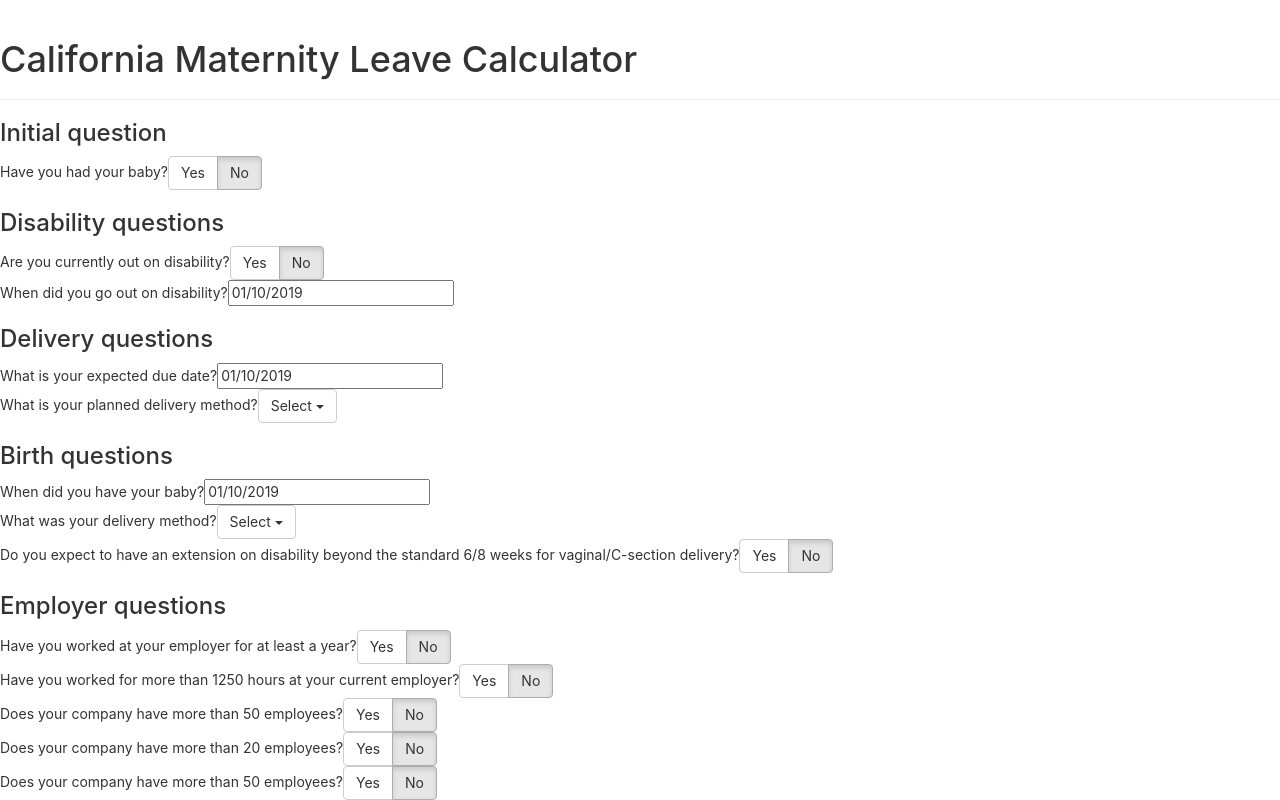
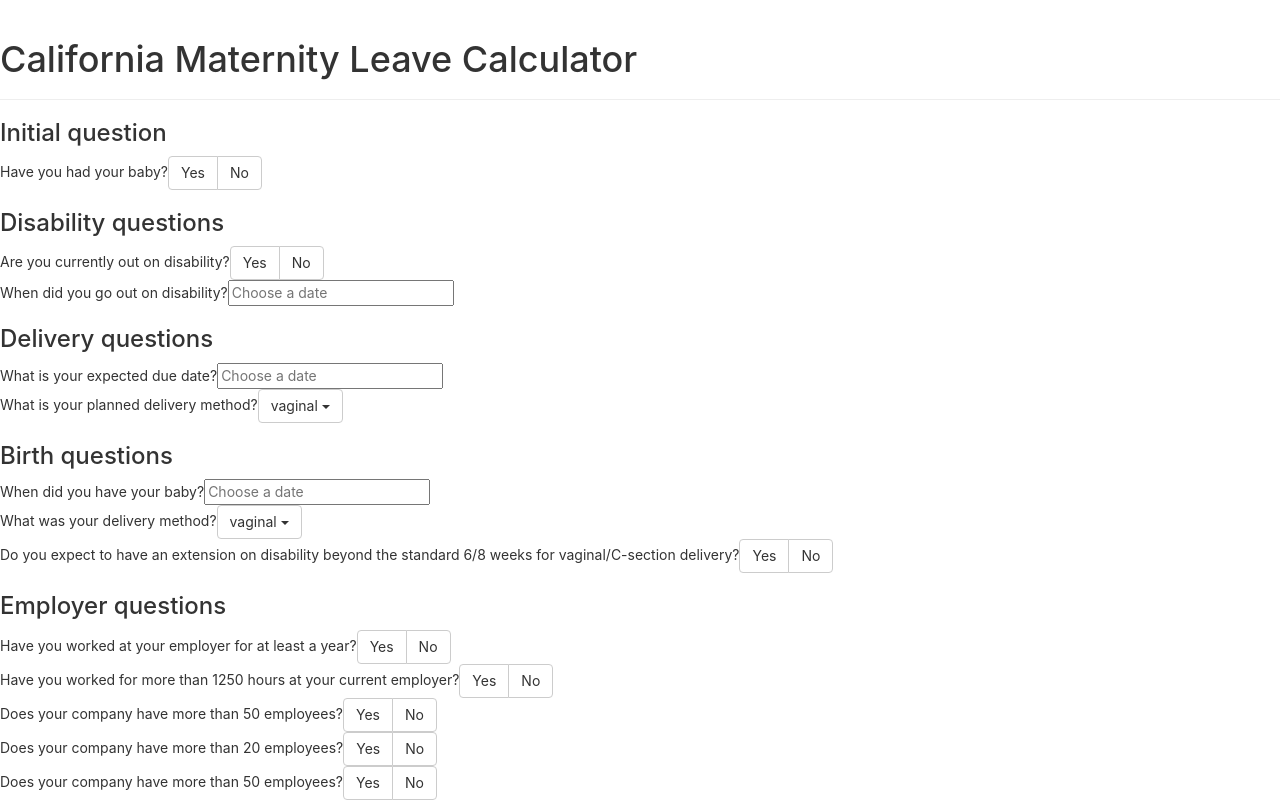
Before and after one commit to wendygwo/maternityLeaveCalculator, a React (Create React App) app: page / in a window 1280 px wide. Built offline with nearby package versions, Linux system fonts and the light colour scheme.

Commit message:
Captured all values

```diff
--- a/package.json
+++ b/package.json
@@ -3,6 +3,7 @@
   "version": "0.1.0",
   "private": true,
   "dependencies": {
+    "lodash": "^4.17.11",
     "react": "^16.7.0",
     "react-bootstrap": "^0.32.4",
     "react-datepicker": "^2.0.0",
--- a/src/components/CalculatorForm/dateQuestion.js
+++ b/src/components/CalculatorForm/dateQuestion.js
@@ -3,19 +3,17 @@
 import "react-datepicker/dist/react-datepicker.css";
 
 class DateQuestion extends Component {
-  handleChange = date => {
-    // this.setState({
-    //   startDate: date
-    // });
-    console.log("date", date);
-  };
-
   render() {
-    const { key, question, date } = this.props;
+    const { question, date, name, onClick } = this.props;
+    // console.log("question", question);
     return (
-      <div key={key}>
+      <div>
         {question}
-        <DatePicker selected={date} onChange={this.handleChange} />
+        <DatePicker
+          selected={date}
+          onChange={date => onClick(date, name)}
+          placeholderText="Choose a date"
+        />
       </div>
     );
   }
--- a/src/components/CalculatorForm/dropdownQuestion.js
+++ b/src/components/CalculatorForm/dropdownQuestion.js
@@ -3,16 +3,24 @@
 
 class DropdownQuestion extends Component {
   render() {
-    const { key, question, title, deliveryMethod } = this.props;
+    const { question, title, deliveryMethod, onClick, name } = this.props;
 
     return (
       <div>
         {question}
-        <DropdownButton bsStyle="default" title={title} key={key}>
-          <MenuItem eventKey="1" active={deliveryMethod === "vaginal"}>
+        <DropdownButton bsStyle="default" title={title}>
+          <MenuItem
+            eventKey="1"
+            active={deliveryMethod === "vaginal"}
+            onClick={() => onClick("vaginal", name)}
+          >
             Vaginal
           </MenuItem>
-          <MenuItem eventKey="2" active={deliveryMethod === "c-section"}>
+          <MenuItem
+            eventKey="2"
+            active={deliveryMethod === "c-section"}
+            onClick={() => onClick("c-section", name)}
+          >
             C-section
           </MenuItem>
         </DropdownButton>
--- a/src/components/CalculatorForm/index.js
+++ b/src/components/CalculatorForm/index.js
@@ -1,6 +1,4 @@
 import React, { Component } from "react";
-import { FormGroup, ControlLabel, FormControl } from "react-bootstrap";
-import { PageHeader } from "react-bootstrap";
 import { allQuestions } from "../../data/questions";
 import ToggleQuestion from "./toggleQuestion";
 import DateQuestion from "./dateQuestion";
@@ -10,35 +8,101 @@
 const DEFAULT_DATE = new Date();
 
 class CalculatorForm extends Component {
+  constructor(props) {
+    super(props);
+    this.state = {
+      hadBabyYetQ0: null,
+      disabilityQ0: null,
+      disabilityQ1: null,
+      noBabyYetQ0: null,
+      noBabyYetQ1: "vaginal",
+      babyBornQ0: null,
+      babyBornQ1: "vaginal",
+      babyBornQ2: null,
+      employerQ0: null,
+      employerQ1: null,
+      employerQ2: null,
+      employerQ3: null,
+      employerQ4: null
+    };
+    // this.state = {
+    //   hadBabyYetQ0: DEFAULT_TOGGLE_ANSWER,
+    //   disabilityQ0: DEFAULT_TOGGLE_ANSWER,
+    //   disabilityQ1: DEFAULT_DATE,
+    //   noBabyYetQ0: DEFAULT_DATE,
+    //   noBabyYetQ1: "vaginal",
+    //   babyBornQ0: DEFAULT_DATE,
+    //   babyBornQ1: "vaginal",
+    //   babyBornQ2: DEFAULT_TOGGLE_ANSWER,
+    //   employerQ0: DEFAULT_TOGGLE_ANSWER,
+    //   employerQ1: DEFAULT_TOGGLE_ANSWER,
+    //   employerQ2: DEFAULT_TOGGLE_ANSWER,
+    //   employerQ3: DEFAULT_TOGGLE_ANSWER,
+    //   employerQ4: DEFAULT_TOGGLE_ANSWER
+    // };
+  }
+  onToggleClick = (value, name) => {
+    console.log("value", value);
+    console.log("name", name);
+    this.setState({
+      [name]: value
+    });
+  };
+  onDateClick = (value, name) => {
+    console.log("value", value);
+    console.log("name", name);
+    this.setState({
+      [name]: value
+    });
+  };
+  onDeliveryMethodClick = (value, name) => {
+    console.log("value", value);
+    console.log("name", name);
+    this.setState({
+      [name]: value
+    });
+  };
+
   questionDisplay = question => {
+    // console.warn("question", question);
+    // console.log("this.state", this.state);
     if (question.type === "dropdown") {
       return (
         <DropdownQuestion
           question={question.question}
-          title="Select" // TODO - make this dynamic
+          name={question.name}
+          deliveryMethod={this.state[question.name]}
+          title={this.state[question.name]} // TODO - make this dynamic
           key={question.name}
+          onClick={this.onDeliveryMethodClick}
         />
       );
     } else if (question.type === "date") {
       return (
         <DateQuestion
           question={question.question}
-          date={DEFAULT_DATE}
+          name={question.name}
+          date={this.state[question.name]}
           key={question.name}
+          onClick={this.onDateClick}
         />
       );
     }
     return (
       <ToggleQuestion
         question={question.question}
-        answer={DEFAULT_TOGGLE_ANSWER}
+        answer={this.state[question.name]}
+        name={question.name}
         key={question.name}
+        onClick={this.onToggleClick}
       />
     );
   };
+
   render() {
-    console.log("allQuestions", allQuestions);
-    // const {question, toggle}
+    console.warn("render state", this.state);
+    // console.log("allQuestions", allQuestions);
+
     const {
       firstQuestion,
       disabilityQuestions,
@@ -50,14 +114,18 @@
       <form>
         <h3>Initial question</h3>
         {firstQuestion.map(question => this.questionDisplay(question))}
+
         <h3>Disability questions</h3>
         {disabilityQuestions.map(question => this.questionDisplay(question))}
+
         <h3>Delivery questions</h3>
         {noBabyYetQuestions.map(question => this.questionDisplay(question))}
+
         <h3>Birth questions</h3>
         {babyAlreadyBornQuestions.map(question =>
           this.questionDisplay(question)
         )}
+
         <h3>Employer questions</h3>
         {employerRelatedQuestions.map(question =>
           this.questionDisplay(question)
@@ -68,9 +136,3 @@
 }
 
 export default CalculatorForm;
-
-// <ToggleQuestion
-//           question={question.question}
-//           answer={DEFAULT_TOGGLE_ANSWER}
-//         />
-//         )
--- a/src/components/CalculatorForm/toggleQuestion.js
+++ b/src/components/CalculatorForm/toggleQuestion.js
@@ -1,16 +1,24 @@
-import React, { Fragment } from "react";
+import React from "react";
 import { ButtonGroup, Button } from "react-bootstrap";
 
 const ToggleQuestion = props => {
-  console.log("props", props);
+  const { question, answer, name, onClick } = props;
   return (
-    <div key={props.key}>
-      {props.question}
+    <div>
+      {question}
       <ButtonGroup>
-        <Button value="yes" active={props.answer === "yes"}>
+        <Button
+          value="yes"
+          active={answer === "yes"}
+          onClick={() => onClick("yes", name)}
+        >
           Yes
         </Button>{" "}
-        <Button value="no" active={props.answer === "no"}>
+        <Button
+          value="no"
+          active={answer === "no"}
+          onClick={() => onClick("no", name)}
+        >
           No
         </Button>
       </ButtonGroup>
--- a/src/data/questions/index.js
+++ b/src/data/questions/index.js
@@ -1,10 +1,13 @@
 // TODO - replace all types with constants (i.e. toggle, date, dropdown)
+
+const DEFAULT_DATE = new Date();
 
 export const firstQuestion = [
   {
     question: "Have you had your baby?",
     type: "toggle",
-    name: "hadBabyYetQ0"
+    name: "hadBabyYetQ0",
+    defaultAnswer: "no"
   }
 ];
 
@@ -13,13 +16,15 @@
   {
     question: "Are you currently out on disability?",
     type: "toggle",
-    name: "disabilityQ0"
+    name: "disabilityQ0",
+    defaultAnswer: "no"
   },
   // only need next question if currently on disability
   {
     question: "When did you go out on disability?",
     type: "date",
-    name: "disabilityQ1"
+    name: "disabilityQ1",
+    defaultAnswer: DEFAULT_DATE
   }
 ];
 
@@ -28,12 +33,14 @@
   {
     question: "What is your expected due date?",
     type: "date",
-    name: "noBabyYetQ0"
+    name: "noBabyYetQ0",
+    defaultAnswer: DEFAULT_DATE
   },
   {
     question: "What is your planned delivery method?",
     type: "dropdown",
-    name: "noBabyYetQ1"
+    name: "noBabyYetQ1",
+    defaultAnswer: "vaginal"
   }
 ];
 
@@ -42,18 +49,21 @@
   {
     question: "When did you have your baby?",
     type: "date",
-    name: "babyBornQ0"
+    name: "babyBornQ0",
+    defaultAnswer: DEFAULT_DATE
   },
   {
     question: "What was your delivery method?",
     type: "dropdown",
-    name: "babyBornQ1"
+    name: "babyBornQ1",
+    defaultAnswer: "vaginal"
   },
   {
     question:
       "Do you expect to have an extension on disability beyond the standard 6/8 weeks for vaginal/C-section delivery?",
     type: "toggle",
-    name: "babyBornQ2"
+    name: "babyBornQ2",
+    defaultAnswer: "no"
   }
 ];
 
@@ -62,28 +72,33 @@
   {
     question: "Have you worked at your employer for at least a year?",
     type: "toggle",
-    name: "noBabyYetQ0"
+    name: "employerQ0",
+    defaultAnswer: "no"
   },
   {
     question:
       "Have you worked for more than 1250 hours at your current employer?",
     type: "toggle",
-    name: "noBabyYetQ1"
+    name: "employerQ1",
+    defaultAnswer: "no"
   },
   {
     question: "Does your company have more than 50 employees?",
     type: "toggle",
-    name: "noBabyYetQ2"
+    name: "employerQ2",
+    defaultAnswer: "no"
   },
   {
     question: "Does your company have more than 20 employees?",
     type: "toggle",
-    name: "noBabyYetQ3"
+    name: "employerQ3",
+    defaultAnswer: "no"
   },
   {
     question: "Does your company have more than 50 employees?",
     type: "toggle",
-    name: "noBabyYetQ4"
+    name: "employerQ4",
+    defaultAnswer: "no"
   }
 ];
 
```
